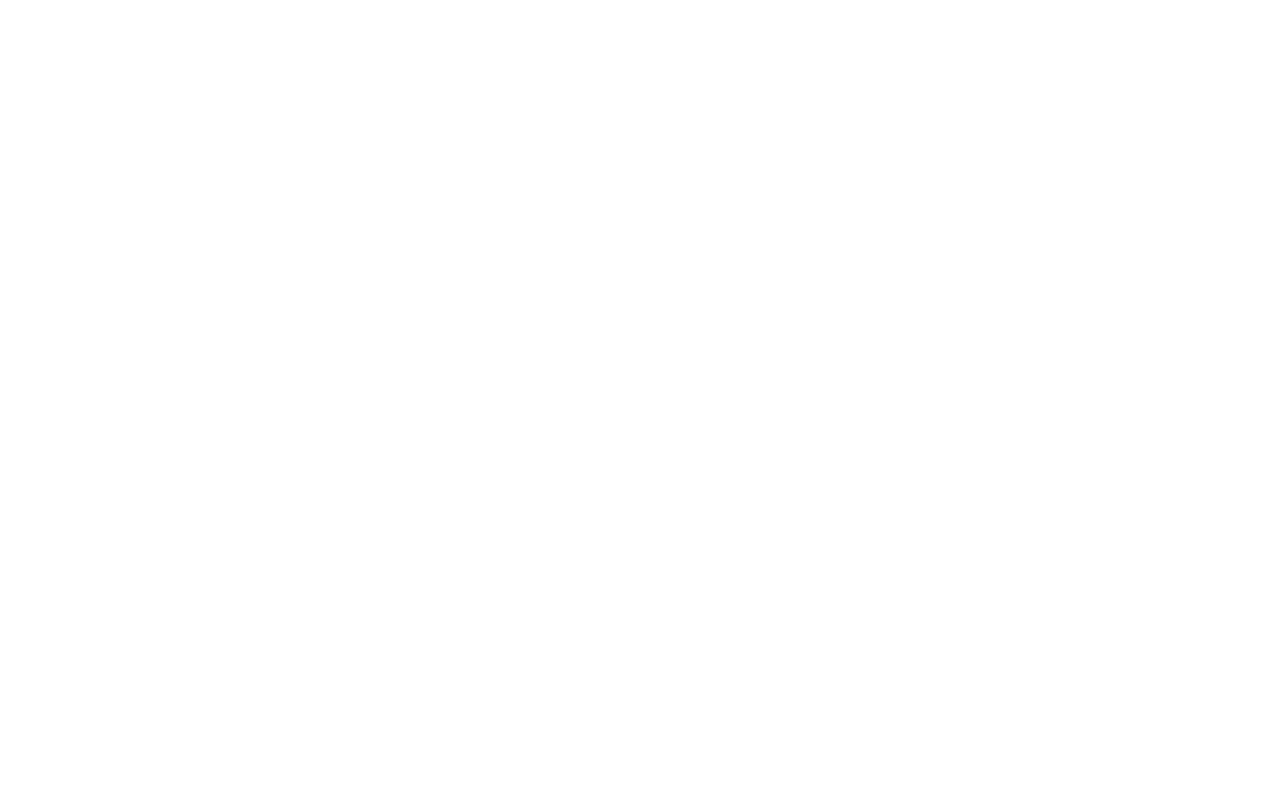
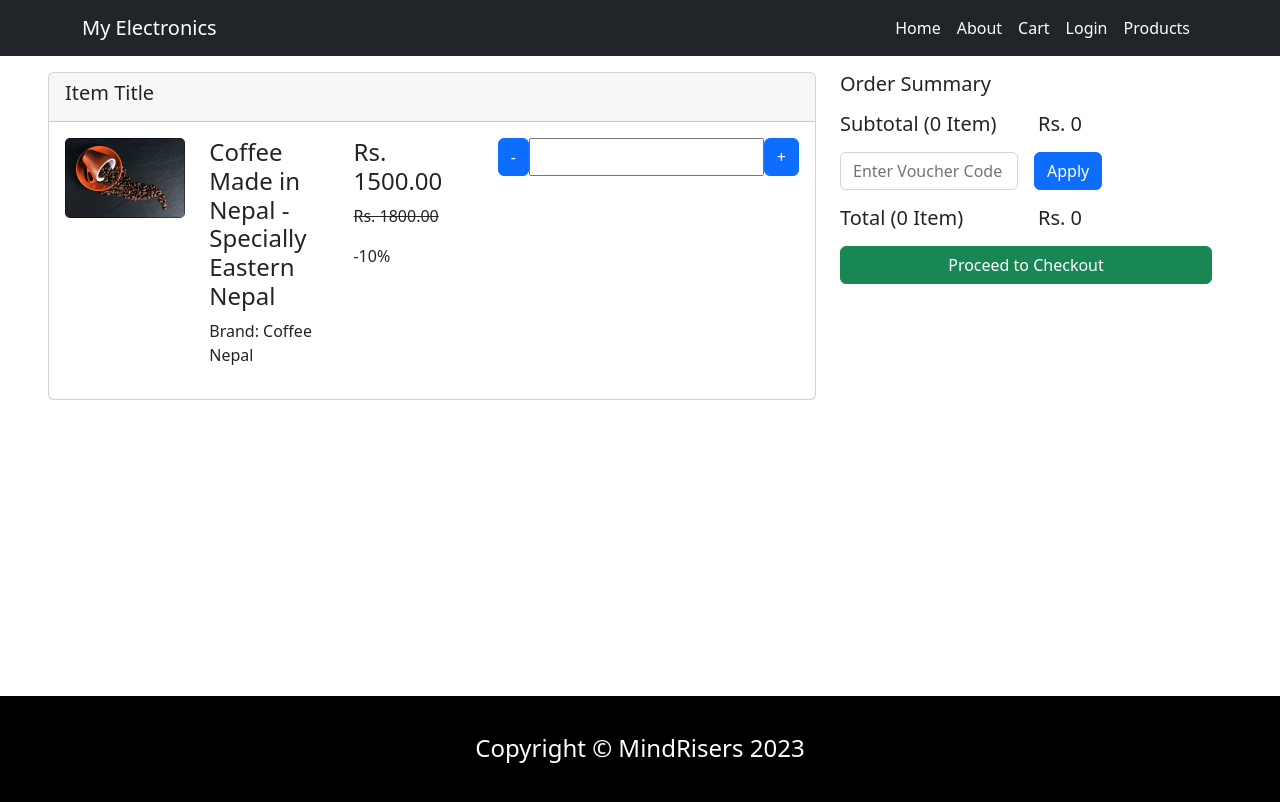
Before and after one commit to sixdgt/react-project-ecom, a React (Create React App) app: page /cart in a window 1280 px wide. Before the commit this address had no page. Shown: the top 802 px of the page. Built offline with nearby package versions, Linux system fonts and the light colour scheme.

Commit message:
cart page design

```diff
--- a/src/App.js
+++ b/src/App.js
@@ -2,14 +2,22 @@
 import {Routes, Route} from 'react-router-dom'
 import Login from './pages/Login';
 import Home from './pages/Home';
+import Cart from './pages/Cart';
+import Header from './components/Header'
+import Footer from './components/Footer'
 
 function App() {
   return (
     <div className="App">
+    <Header />
+    <main>
       <Routes>
         <Route path='/' element={<Home />} />
         <Route path='/login' element={<Login />} />
+        <Route path='/cart' element={<Cart />} />
       </Routes>
+    </main>
+    <Footer />
     </div>
   );
 }
--- a/src/components/NavigationBar.jsx
+++ b/src/components/NavigationBar.jsx
@@ -10,7 +10,7 @@
                     <Nav>
                         <Nav.Link href='/'>Home</Nav.Link>
                         <Nav.Link>About</Nav.Link>
-                        <Nav.Link>Contact</Nav.Link>
+                        <Nav.Link href='/cart'>Cart</Nav.Link>
                         <Nav.Link href='/login'>Login</Nav.Link>
                         <Nav.Link>Products</Nav.Link>
                     </Nav>
--- /dev/null
+++ b/src/pages/Cart.jsx
@@ -0,0 +1,57 @@
+import React from 'react'
+import {Row, Col, Card, Button, Form, Collapse} from 'react-bootstrap'
+
+export default function Cart() {
+    return (
+        <Row className='d-flex pt-3 me-2 mr-2 px-5'>
+            <Col md={8}>
+                <Card>
+                    <Card.Header>
+                        <Card.Title>Item Title</Card.Title>
+                    </Card.Header>
+                    <Card.Body>
+                        <Row>
+                            <Col><Card.Img src='/images/coffee.jpg' /></Col>
+                            <Col>
+                                <h4>Coffee Made in Nepal - Specially Eastern Nepal</h4>
+                                <p>Brand: Coffee Nepal</p>
+                            </Col>
+                            <Col>
+                                <h4>Rs. 1500.00</h4>
+                                <p><strike>Rs. 1800.00</strike></p>
+                                <p>-10%</p>
+                            </Col>
+                            <Col>
+                                <div className='d-flex'>
+                                    <Button>-</Button>
+                                    <input type={'text'} />
+                                    <Button>+</Button>
+                                </div>
+                            </Col>
+                        </Row>
+                    </Card.Body>
+                </Card>
+            </Col>
+            <Col md={4}>
+                <Card.Title className='mb-3'>Order Summary</Card.Title>
+                <Card.Title className='row mb-3'>
+                    <Col>Subtotal (0 Item)</Col>
+                    <Col>Rs. 0</Col>
+                </Card.Title>
+                <Row  className='mb-3'>
+                    <Form className='d-flex gap-3'>
+                        <Col>
+                            <input type={'text'} placeholder={'Enter Voucher Code'} className={'form-control'} />
+                        </Col>
+                        <Col><Button>Apply</Button></Col>
+                    </Form>
+                </Row>
+                <Card.Title className='row mb-3'>
+                    <Col>Total (0 Item)</Col>
+                    <Col>Rs. 0</Col>
+                </Card.Title>
+                <Button variant='success' className='col-12'>Proceed to Checkout</Button>
+            </Col>
+        </Row>
+    )
+}
--- a/src/pages/Home.jsx
+++ b/src/pages/Home.jsx
@@ -1,14 +1,9 @@
 import React from 'react'
-import Header from '../components/Header'
-import Footer from '../components/Footer'
 import {Container, Row, Col} from 'react-bootstrap'
 import Product from '../components/Product'
 
 export default function Home() {
     return (
-        <div>
-            <Header />
-                <main>
         <Container>
             <h1>This is home page</h1>
             <hr />
@@ -39,8 +34,5 @@
                 </Col>
             </Row>
         </Container>
-                </main>
-            <Footer />
-        </div>
     )
 }
--- a/src/pages/Login.jsx
+++ b/src/pages/Login.jsx
@@ -2,15 +2,10 @@
 import Title from '../components/Title'
 import '../App.css'
 import Input from '../components/Input'
-import Header from '../components/Header';
-import Footer from '../components/Footer';
 import {Container} from 'react-bootstrap'
 
 export default function Login() {
     return (
-        <div>
-            <Header />
-            <main>
         <Container>
             <Title classes={"title"} text={"Login Page"} />
             <hr />
@@ -32,8 +27,5 @@
                 />
         </div>
         </Container>
-            </main>
-            <Footer />
-        </div>
     )
 }
```
Lines whose indentation alone changed are shown as unchanged.
